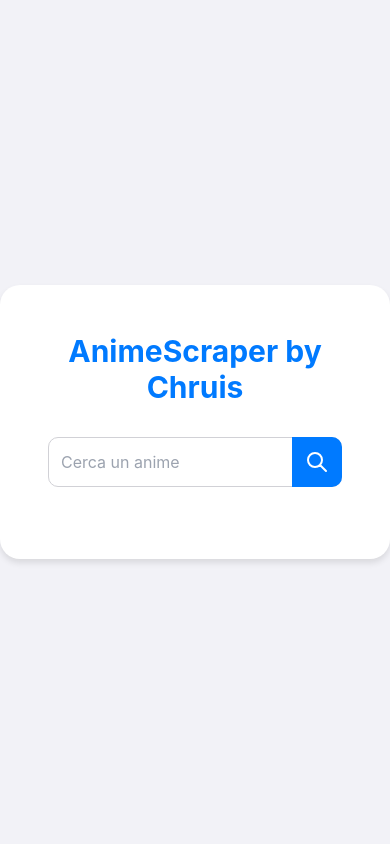
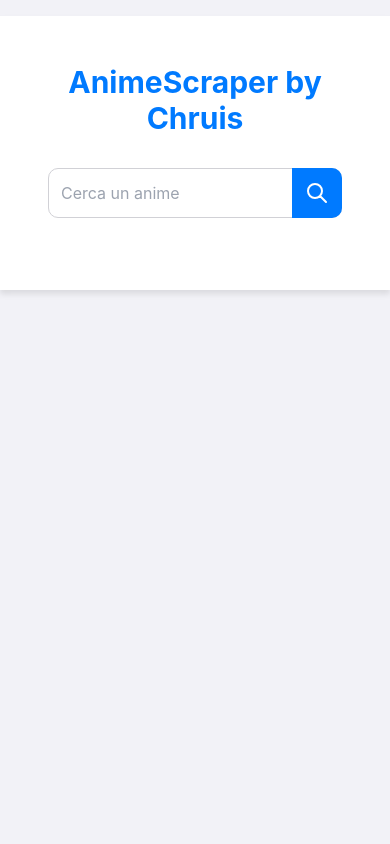
Before and after one commit to ChristianPuppo/AnimeScraper, a Flask app: page / in a window 390 px wide. Run offline with Flask 2, Linux system fonts and the light colour scheme.

Commit message:
Migliorato il layout per dispositivi mobili

```diff
--- a/templates/index.html
+++ b/templates/index.html
@@ -17,7 +17,7 @@
             padding-bottom: env(safe-area-inset-bottom);
             display: flex;
             justify-content: center;
-            align-items: center;
+            align-items: flex-start;
             min-height: 100vh;
         }
         .main-container {
@@ -27,7 +27,7 @@
             padding: 2rem;
             width: 100%;
             max-width: 800px;
-            margin: 2rem auto;
+            margin: 1rem auto;
         }
         .container {
             max-width: 100%;
@@ -140,6 +140,17 @@
             border-radius: 5px;
             padding: 0.5rem;
             margin-bottom: 0.5rem;
+        }
+
+        @media (max-width: 768px) {
+            body {
+                align-items: flex-start;
+                padding-top: 1rem;
+            }
+            .main-container {
+                margin-top: 0;
+                border-radius: 0;
+            }
         }
     </style>
 </head>
```
